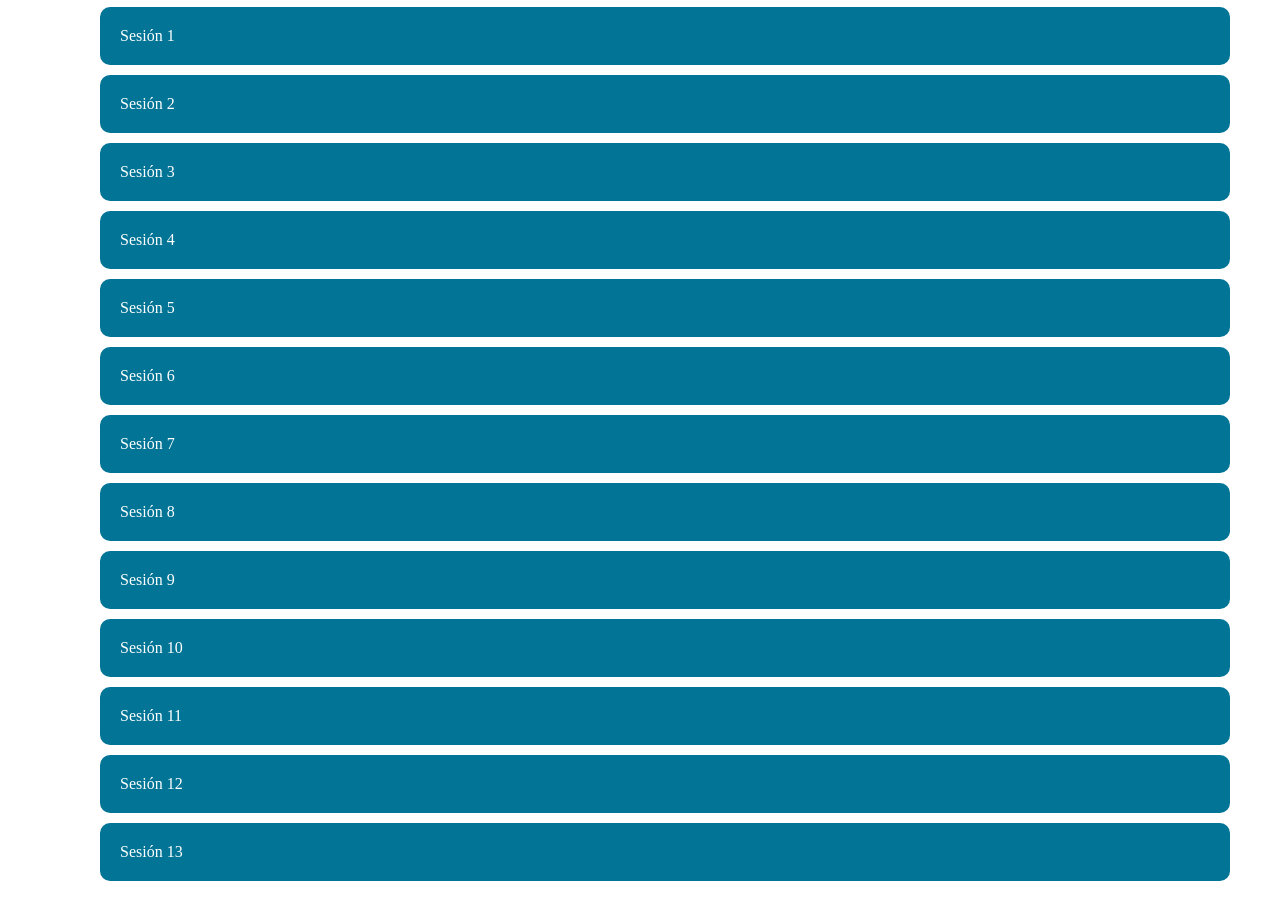
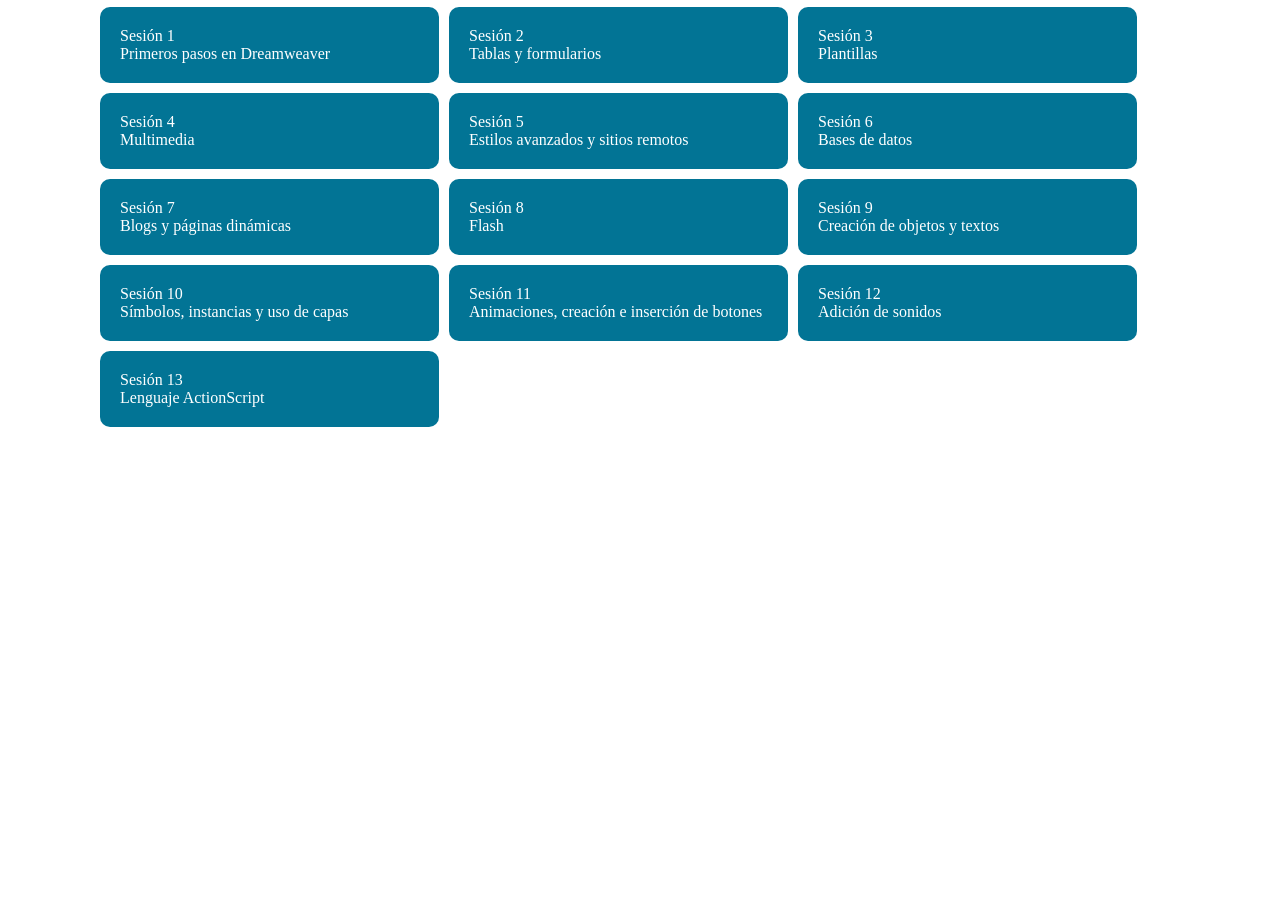
Before and after one commit to PrismenoDrako/ProyectoFinalMultimedia, a plain HTML site: page presentation_.html in a window 1280 px wide. Shown: the part 1246-2165 px from the top of the page. After the commit the page ends 1723 px from the top, so only its background shows below. Drawn offline with Linux system fonts and the light colour scheme.

Commit message:
modificación de la lista de sesiones en la presentación

```diff
--- a/presentation_.html
+++ b/presentation_.html
@@ -43,19 +43,45 @@
               <h2>SESIONES</h2>
         <div class="sesiones">
           <ul>
-            <li><a href="sesion1/intro_1.html" class="btn link_sesion" target="article">Sesión 1</a></li>
-            <li><a href="sesion2/intro_2.html" class="btn link_sesion" target="article">Sesión 2</a></li>
-            <li><a href="sesion3/intro_3.html" class="btn link_sesion" target="article">Sesión 3</a></li>
-            <li><a href="sesion4/intro_4.html" class="btn link_sesion" target="article">Sesión 4</a></li>
-            <li><a href="sesion5/intro_5.html" class="btn link_sesion" target="article">Sesión 5</a></li>
-            <li><a href="sesion6/intro_6.html" class="btn link_sesion" target="article">Sesión 6</a></li>
-            <li><a href="sesion7/intro_7.html" class="btn link_sesion" target="article">Sesión 7</a></li>
-            <li><a href="sesion8/intro_8.html" class="btn link_sesion" target="article">Sesión 8</a></li>
-            <li><a href="sesion9/intro_9.html" class="btn link_sesion" target="article">Sesión 9</a></li>
-            <li><a href="sesion10/intro_10.html" class="btn link_sesion" target="article">Sesión 10</a></li>
-            <li><a href="sesion11/intro_11.html" class="btn link_sesion" target="article">Sesión 11</a></li>
-            <li><a href="sesion12/intro_12.html" class="btn link_sesion" target="article">Sesión 12</a></li>
-            <li><a href="sesion13/intro_13.html" class="btn link_sesion" target="article">Sesión 13</a></li>
+            <li><a href="sesion1/intro_1.html" class="btn link_sesion" target="article">Sesión 1
+              <p>Primeros pasos en Dreamweaver</p>
+            </a></li>
+            <li><a href="sesion2/intro_2.html" class="btn link_sesion" target="article">Sesión 2
+              <p>Tablas y formularios</p>
+            </a></li>
+            <li><a href="sesion3/intro_3.html" class="btn link_sesion" target="article">Sesión 3
+              <p>Plantillas</p>
+            </a></li>
+            <li><a href="sesion4/intro_4.html" class="btn link_sesion" target="article">Sesión 4
+              <p>Multimedia</p>
+            </a></li>
+            <li><a href="sesion5/intro_5.html" class="btn link_sesion" target="article">Sesión 5
+              <p>Estilos avanzados y sitios remotos</p>
+            </a></li>
+            <li><a href="sesion6/intro_6.html" class="btn link_sesion" target="article">Sesión 6
+              <p>Bases de datos</p>
+            </a></li>
+            <li><a href="sesion7/intro_7.html" class="btn link_sesion" target="article">Sesión 7
+              <p>Blogs y páginas dinámicas</p>
+            </a></li>
+            <li><a href="sesion8/intro_8.html" class="btn link_sesion" target="article">Sesión 8
+              <p>Flash</p>
+            </a></li>
+            <li><a href="sesion9/intro_9.html" class="btn link_sesion" target="article">Sesión 9
+              <p>Creación de objetos y textos</p>
+            </a></li>
+            <li><a href="sesion10/intro_10.html" class="btn link_sesion" target="article">Sesión 10
+              <p>Símbolos, instancias y uso de capas</p>
+            </a></li>
+            <li><a href="sesion11/intro_11.html" class="btn link_sesion" target="article">Sesión 11
+              <p>Animaciones, creación e inserción de botones</p>
+            </a></li>
+            <li><a href="sesion12/intro_12.html" class="btn link_sesion" target="article">Sesión 12
+              <p>Adición de sonidos</p>
+            </a></li>
+            <li><a href="sesion13/intro_13.html" class="btn link_sesion" target="article">Sesión 13
+              <p>Lenguaje ActionScript</p>
+            </a></li>
 
           </ul>
         </div>
--- a/style_presentation.css
+++ b/style_presentation.css
@@ -65,14 +65,13 @@ ul{
 
 .sesiones ul{
   display: flex;
-  flex-direction: column;
   gap: 10px;
   list-style: none;
+  flex-wrap: wrap;
 }
 .sesiones ul li{
-
-
   display: flex;
+  width: 30%;
 }
 .sesiones ul li a{
   height: 100%;
```
Also changed, not shown: styles.css (line endings or trailing spaces).
